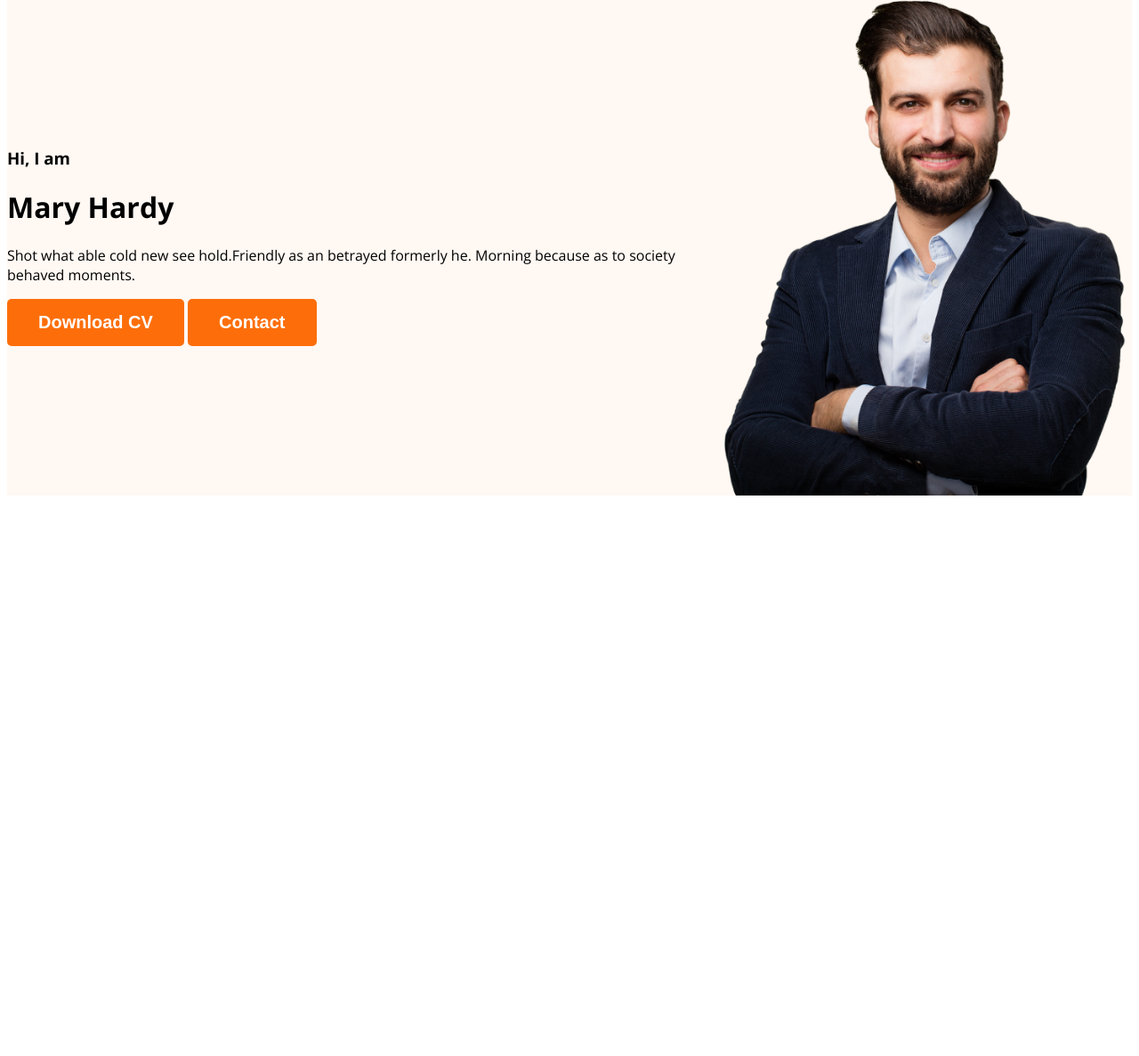
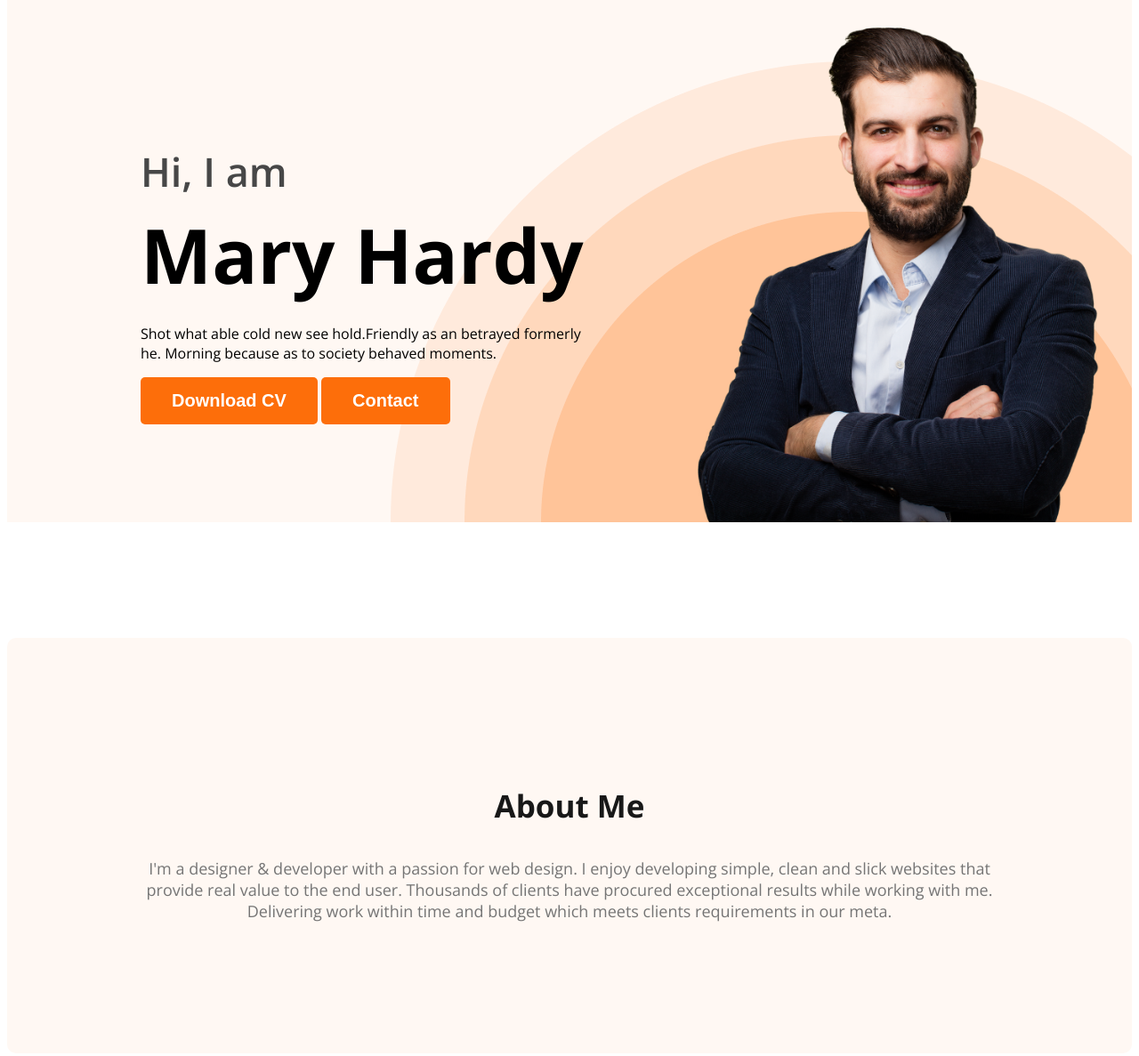
Before and after one commit to ARASHFAQUE/webdeveloper-portfolio, a plain HTML site: page index.html in a window 1280 px wide. Shown: the part 181-1368 px from the top of the page at 89% size. Before the commit the page ends 800 px from the top, so only its background shows below. Drawn offline with nearby package versions, Linux system fonts and the light colour scheme.

Commit message:
about sectioncreated

```diff
--- a/index.html
+++ b/index.html
@@ -24,7 +24,7 @@
             <div class="banner-content">
                 <h3 class="banner-greeting">Hi, I am</h3>
                 <h1 class="banner-title">Mary Hardy</h1>
-                <p>Shot what able cold new see hold.Friendly as an betrayed formerly he. Morning because as to society behaved moments.</p>
+                <p class="banner-description">Shot what able cold new see hold.Friendly as an betrayed formerly he. Morning because as to society behaved moments.</p>
                 <button class="btn-primary">Download CV</button>
                 <button class="btn-primary">Contact</button>
             </div>
@@ -32,7 +32,12 @@
         </div>
     </header>
     <main>
-
+        <section class="about">
+            <h3 class="section-title">About Me</h3>
+            <p class="section-description">I'm a designer & developer with a passion for web design. I enjoy developing simple, clean and slick websites that
+            provide real value to the end user. Thousands of clients have procured exceptional results while working with me.
+            Delivering work within time and budget which meets clients requirements in our meta.</p>
+        </section>
     </main>
     <footer>
 
--- a/styles/portfolio.css
+++ b/styles/portfolio.css
@@ -20,6 +20,18 @@ body {
     font-size: 20px;
     font-weight: 700;
     padding: 15px 35px;
+}
+.section-title{
+    color: #181818;
+    text-align: center;
+    font-size: 35px;
+    font-weight: 700;
+}
+
+.section-description{
+    color: #757575;
+    text-align: center;
+    font-size: 18px;
 }
 
 /* Nav related styles */
@@ -54,15 +66,51 @@ nav a{
 /* Header related styles */
 .header{
     background-color: #FFF8F3;
+    background-image: url('../images/header_bg.png');
+    background-repeat: no-repeat;
+    background-position: bottom right;
 }
 
 .banner{
-    padding-left: 30px 30px 30px 150px;
+    padding: 30px 30px 0px 150px;
     display: flex;
     align-items: center;
+    justify-content: space-between;
+}
+
+.banner-content{
+    max-width: 500px;
 }
 
 .banner .profile-picture{
     width: 500px;
     /* height: 676px; */
 }
+
+.banner-greeting{
+    color: #474747;
+    font-size: 45px;
+    font-weight: 600;
+    margin-bottom: 0;
+}
+
+.banner-title{
+    margin-top: 5px;
+    font-size: 85px;
+    font-weight: 700;
+    margin-bottom: 20px;
+}
+
+.banner-description{
+    margin-top: 0;
+}
+
+/* Main section styles */
+
+/* About section styles */
+.about{
+    padding: 130px;
+    border-radius: 10px;
+    background: #FFF8F3;
+    margin: 130px 0;
+}
```
